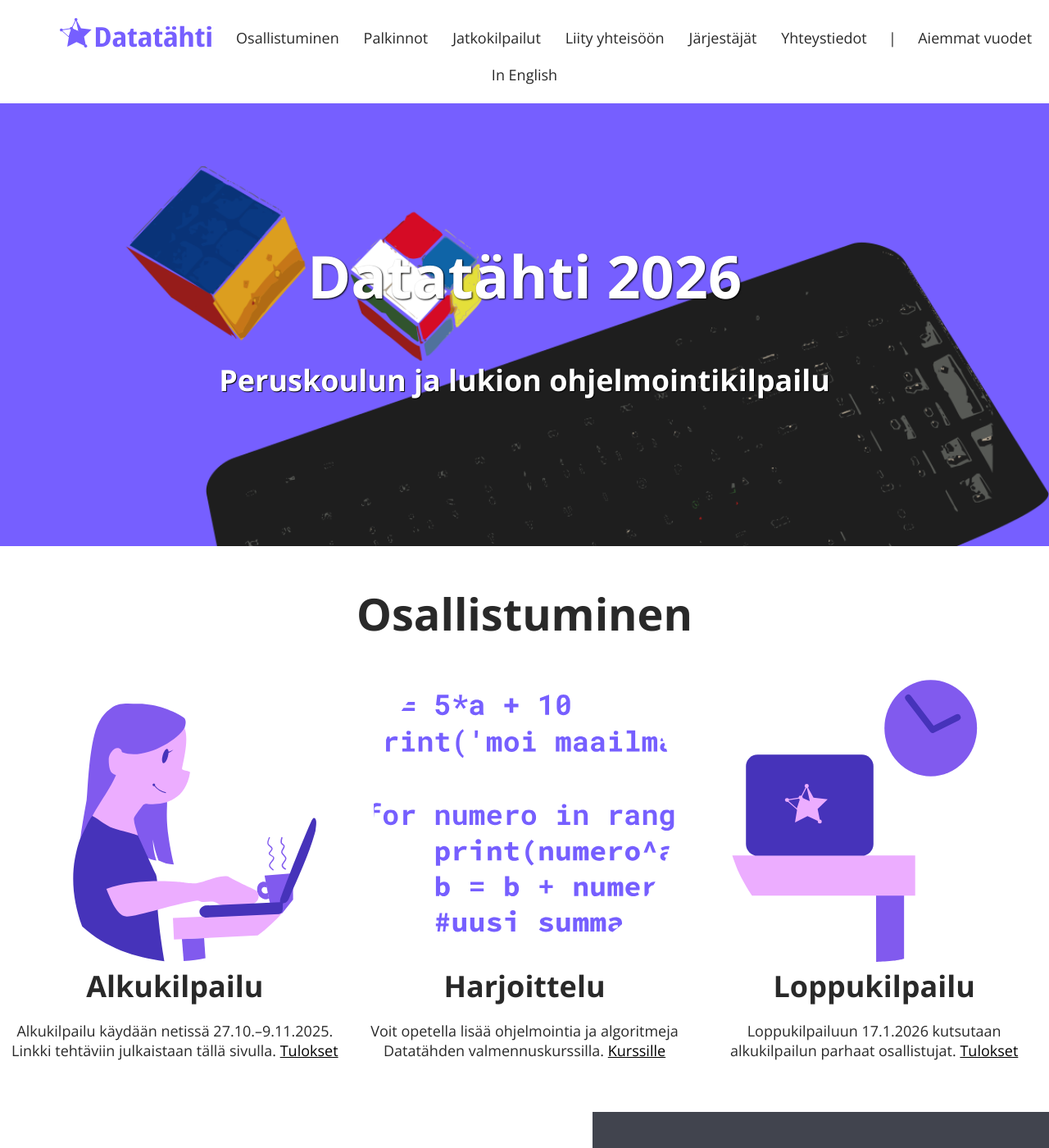
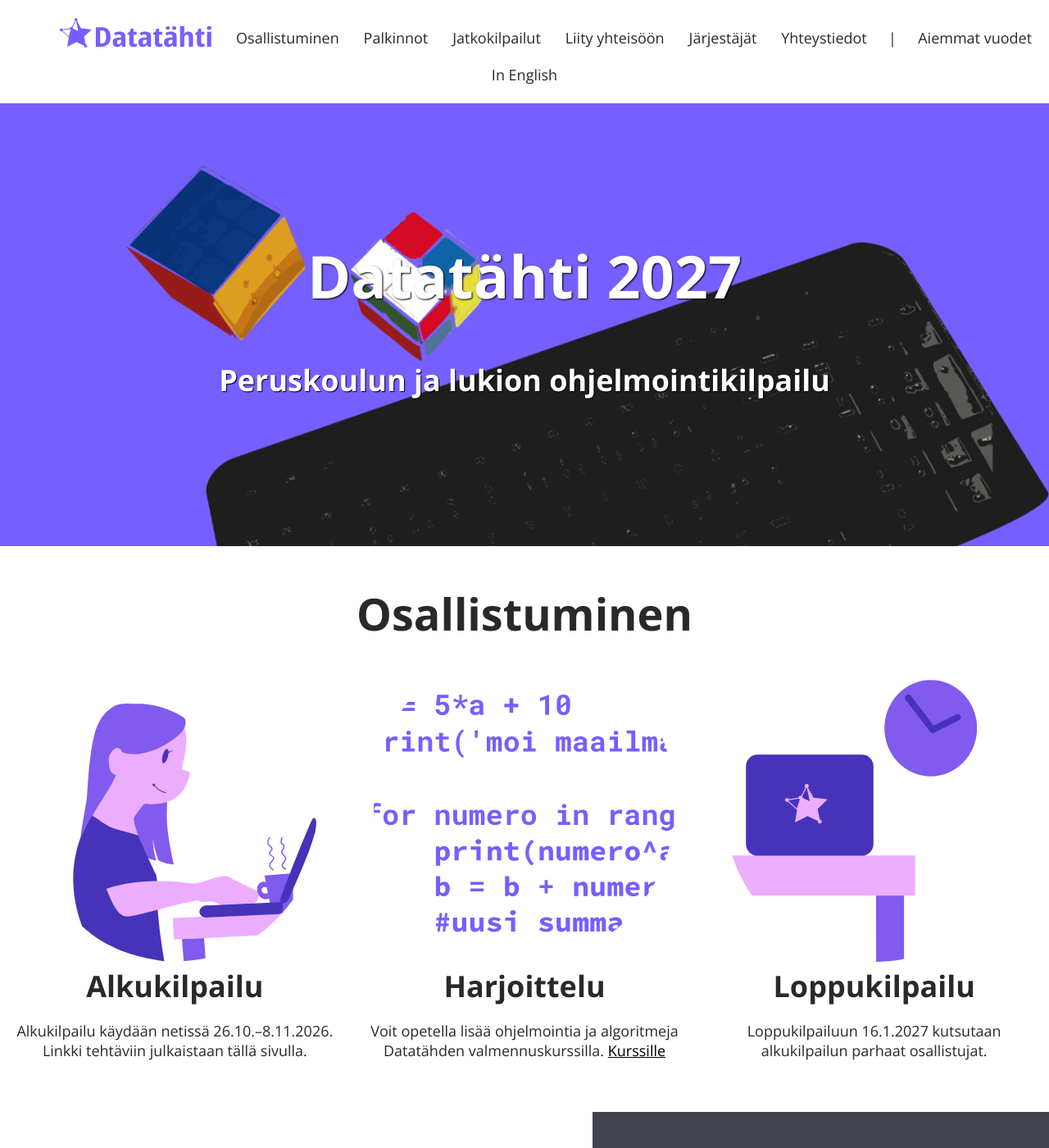
Before and after one commit to kisakoodaus/datatahti.fi, a Jekyll site: the page built from index.html, in a window 1280 px wide and 1400 px high. Shown: the whole window at 82% size. Built offline with Jekyll 4.4.1, drawn with Linux system fonts in a browser that asks for light colours; some of the changed text lies outside the part shown.

Commit message:
Päivitä Datatähti 2027

```diff
--- a/_config.yml
+++ b/_config.yml
@@ -1,7 +1,7 @@
 title: Datatähti
 baseurl: "" # the subpath of your site, e.g. /blog
 url: "https://datatahti.fi" # the base hostname & protocol for your site, e.g. http://example.com
-year: 2026
+year: 2027
 
 permalink: /:title/
 
--- a/index.html
+++ b/index.html
@@ -22,7 +22,7 @@
         <div class="img-box">
             <img src="{% link assets/img/alkukilpailu.svg %}" /><br />
             <h3>Alkukilpailu</h3>
-            <p>Alkukilpailu käydään netissä 27.10.–9.11.2025. Linkki tehtäviin julkaistaan tällä sivulla. <a href="alku26">Tulokset</a></p>
+            <p>Alkukilpailu käydään netissä 26.10.–8.11.2026. Linkki tehtäviin julkaistaan tällä sivulla. <!--<a href="alku26">Tulokset</a>--></p>
         </div>
 
         <div class="img-box">
@@ -35,7 +35,7 @@
         <div class="img-box">
             <img src="{% link assets/img/loppukilpailu.svg %}" /><br />
             <h3>Loppukilpailu</h3>
-            <p>Loppukilpailuun 17.1.2026 kutsutaan alkukilpailun parhaat osallistujat. <a href="loppu26">Tulokset</a></p>
+            <p>Loppukilpailuun 16.1.2027 kutsutaan alkukilpailun parhaat osallistujat. <!--<a href="loppu26">Tulokset</a>--></p>
         </div>
     </div>
 </div>
@@ -69,7 +69,7 @@
         <h2>Jatkokilpailut</h2>
         <p>
             Datatähden osallistujista valitaan Suomen joukkueet kansainvälisiin ohjelmointikilpailuihin.
-            Vuonna 2026 ohjelmoinnin olympialaiset järjestetään Uzbekistanissa.
+            Vuonna 2027 ohjelmoinnin olympialaiset järjestetään Saksassa.
         </p>
     </div>
 </div>
```
